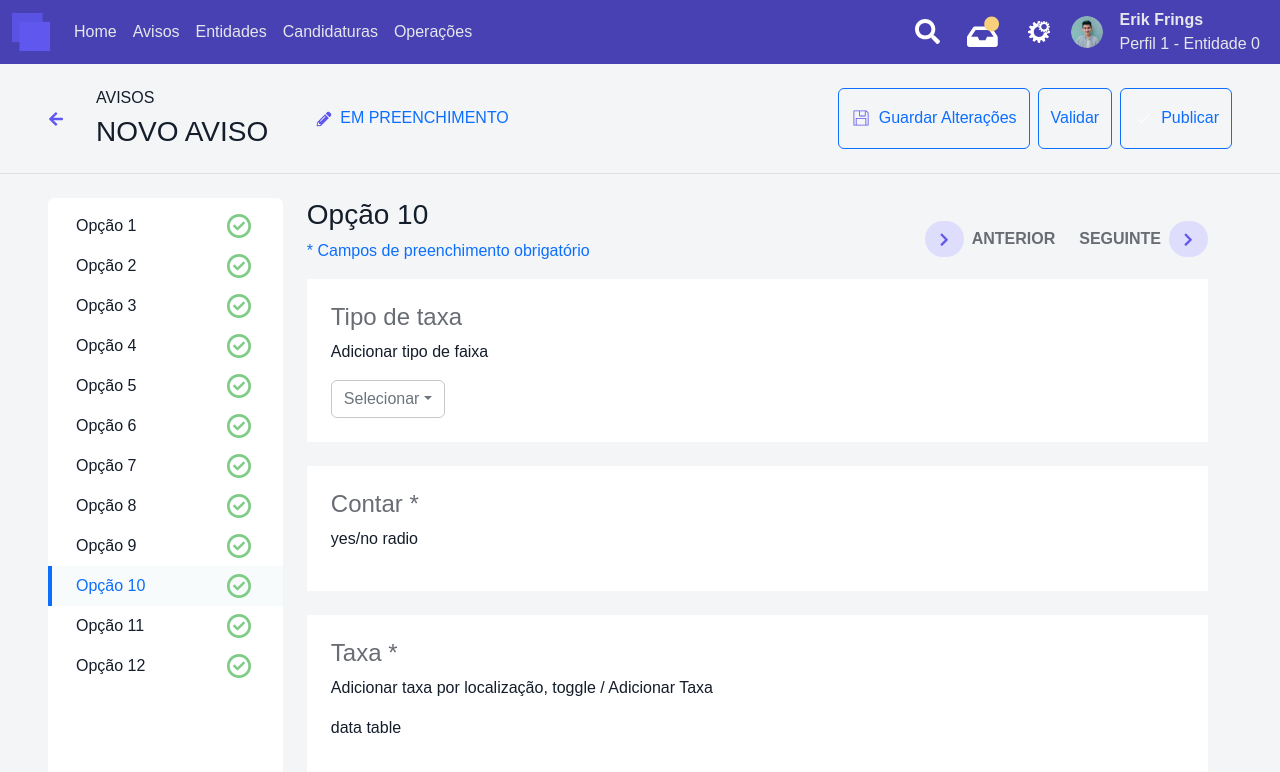
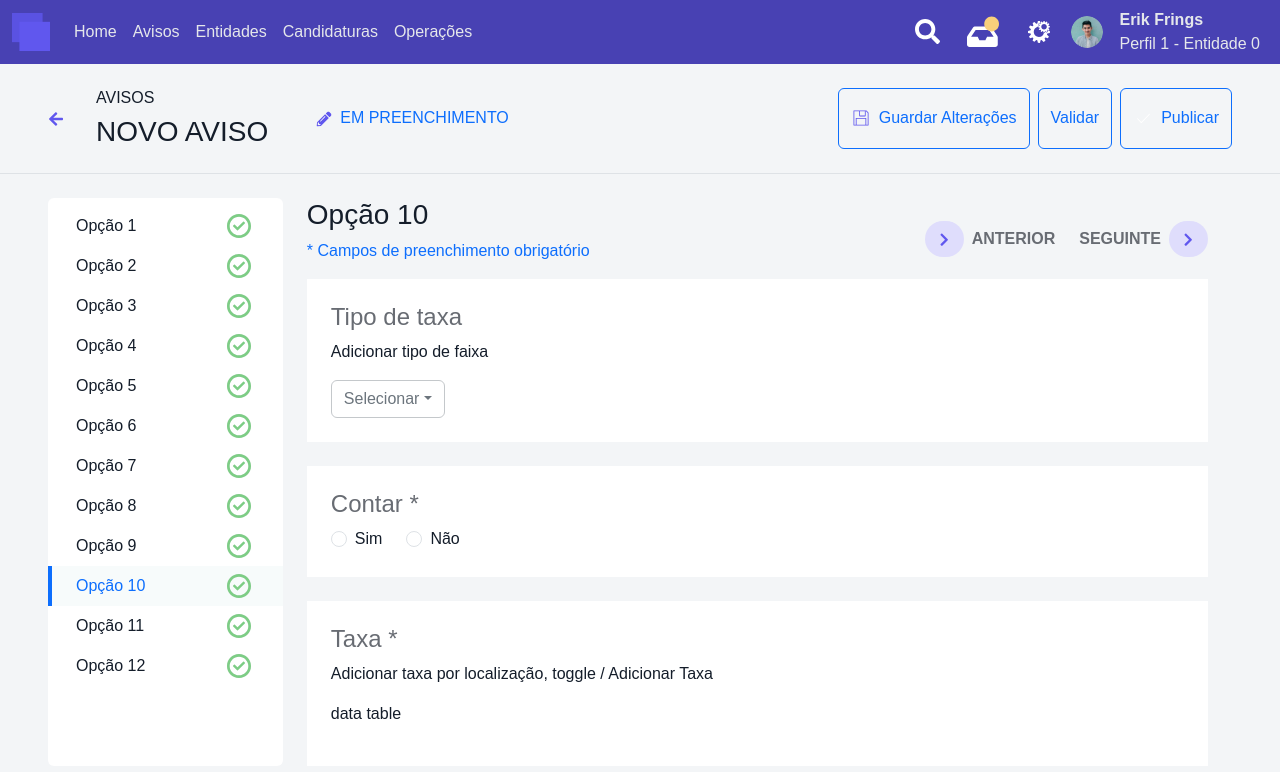
Before and after one commit to emerson-pereira/nextjs-app, a Next.js app: page /avisos/new/step-10 in a window 1280 px wide. Shown: the top 772 px of the page. Built offline with nearby package versions, Linux system fonts and the light colour scheme.

Commit message:
create radio component

```diff
--- a/app/avisos/new/step-10/page.js
+++ b/app/avisos/new/step-10/page.js
@@ -3,6 +3,7 @@
 import { useTasksDispatch } from "@/app/contexts/formContext";
 import Dropdown from "@/components/Dropdown";
 import FormGroup from "@/components/FormGroup";
+import RadioButton from "@/components/RadioButton";
 import { useState } from "react";
 
 export default function FormStep10() {
@@ -20,7 +21,7 @@ export default function FormStep10() {
         <Dropdown
           title={feeTypeTitle}
           items={feeTypes}
-          onClick={(event) => {
+          onChange={(event) => {
             setFeeTypeTitle(event.target.text);
             taskDispatch({
               type: 'addedFeeType',
@@ -30,7 +31,19 @@ export default function FormStep10() {
         />
       </FormGroup>
       <FormGroup title="Contar" required className="p-4 bg-white">
-        <p>yes/no radio</p>
+        <RadioButton
+          name="radio-count"
+          items={[
+            { id: 'radio-count-yes', title: 'Sim' },
+            { id: 'radio-count-no', title: 'Não' },
+          ]}
+          onChange={(radioId) => {
+            taskDispatch({
+              type: 'toggledCount',
+              count: radioId === 'radio-count-yes'
+            });
+          }}
+        />
       </FormGroup>
       <FormGroup title="Taxa" required className="p-4 bg-white">
         <p>Adicionar taxa por localização, toggle / Adicionar Taxa</p>
--- a/app/contexts/formContext.js
+++ b/app/contexts/formContext.js
@@ -39,7 +39,7 @@ function formReducer(form, action) {
     case 'toggledCount': {
       return {
         ...form,
-        count: !count
+        count: !action.count
       };
     }
     case 'addedFeePerLocation': {
--- a/components/Dropdown.js
+++ b/components/Dropdown.js
@@ -1,4 +1,4 @@
-export default function Dropdown({ title, items, onClick }) {
+export default function Dropdown({ title, items, onChange }) {
   return (
     <div className="dropdown">
       <button
@@ -20,7 +20,7 @@ export default function Dropdown({ title, items, onClick }) {
             <a
               className="dropdown-item"
               href={item.link}
-              onClick={onClick}>
+              onClick={onChange}>
               {item.title}
             </a>
           </li>
--- /dev/null
+++ b/components/RadioButton.js
@@ -0,0 +1,23 @@
+export default function RadioButton({ name, items, onChange }) {
+  return (
+    <div className="d-flex gap-4">
+      {items.map((item) => (
+        <div className="form-check" key={item.id}>
+          <input
+            className="form-check-input"
+            type="radio"
+            name={name}
+            id={item.id}
+            onChange={(event) => onChange(event.target.id)}
+          />
+          <label
+            className="form-check-label"
+            htmlFor={item.id}
+          >
+            {item.title}
+          </label>
+        </div>
+      ))}
+    </div>
+  )
+}
```
